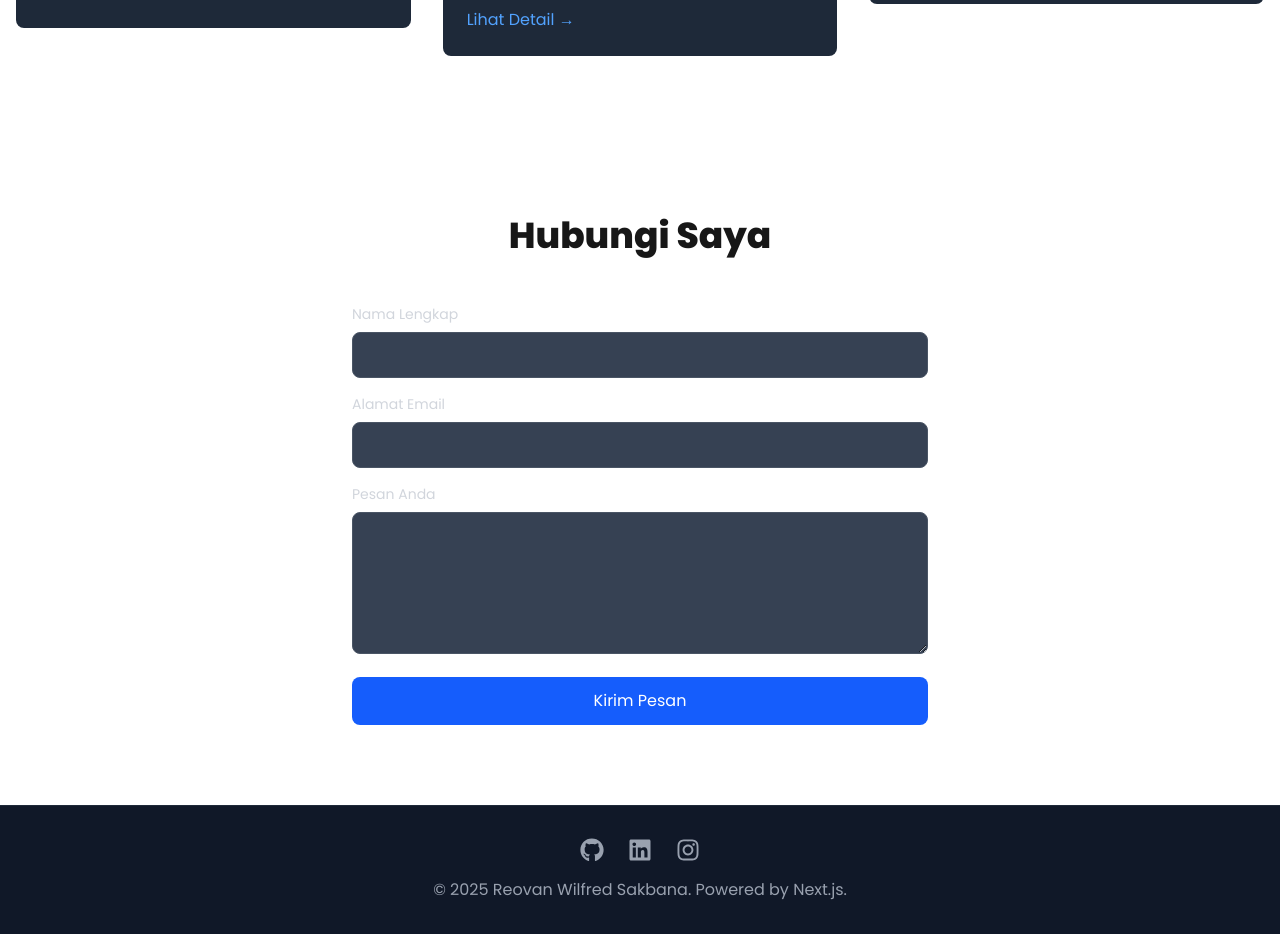
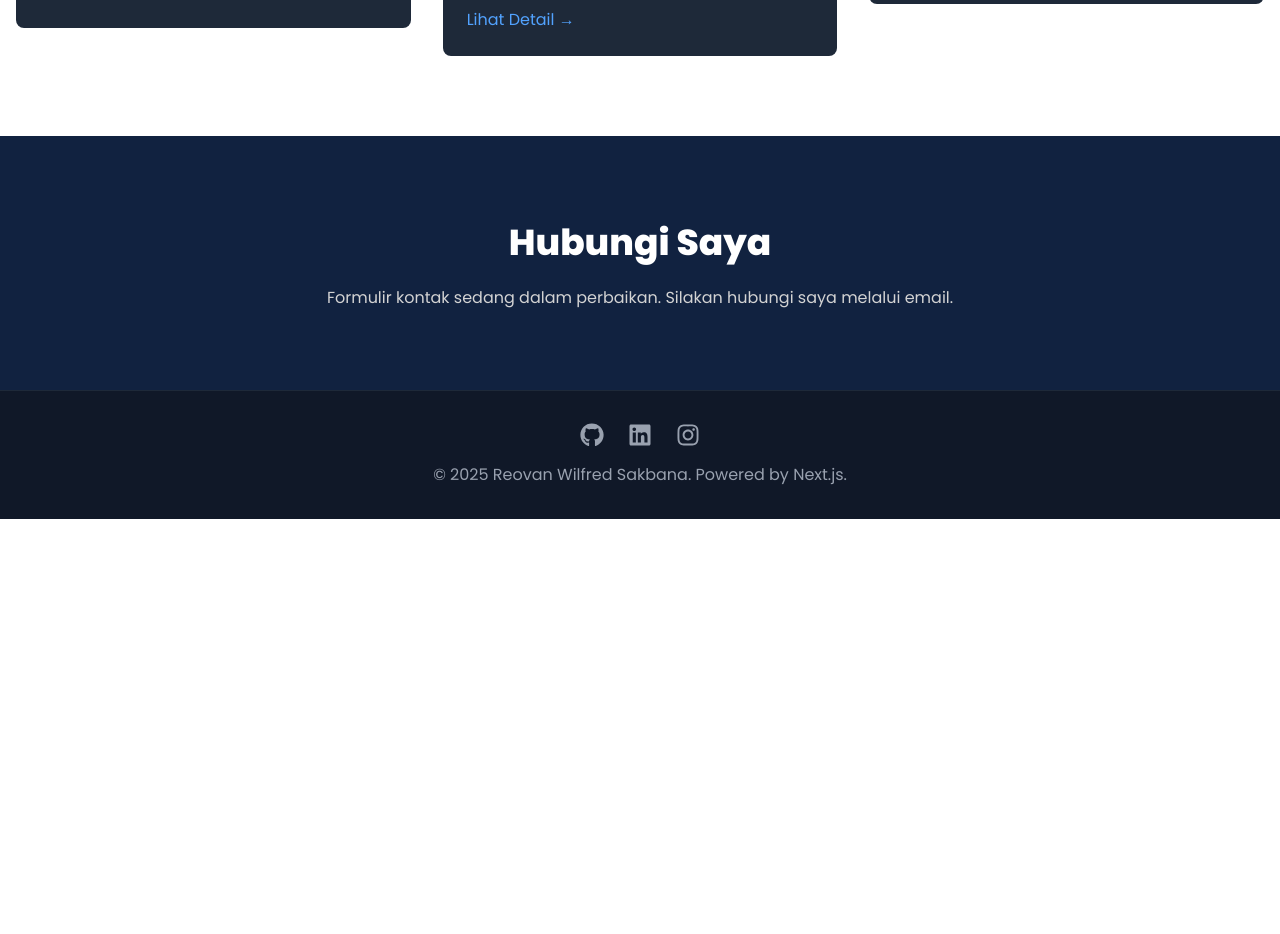
Before and after one commit to CallMeIrvan/Irvan-portofolio, a Next.js app: page / in a window 1280 px wide. Shown: the part 2380-3314 px from the top of the page. After the commit the page ends 2899 px from the top, so only its background shows below. Built offline with nearby package versions, Linux system fonts and the light colour scheme.

Commit message:
Perubahan Di Contact

```diff
--- a/components/Contact.tsx
+++ b/components/Contact.tsx
@@ -4,68 +4,15 @@ import { useState } from 'react';
 import { motion } from 'framer-motion';
 
 const Contact = () => {
-  // State untuk status pengiriman dan loading
-  const [status, setStatus] = useState('');
-  const [isLoading, setIsLoading] = useState(false);
-
-  const handleSubmit = async (e: React.FormEvent<HTMLFormElement>) => {
-    e.preventDefault();
-    setIsLoading(true);
-    setStatus('Mengirim...');
-
-    const formData = new FormData(e.currentTarget);
-    const data = Object.fromEntries(formData.entries());
-
-    try {
-      const response = await fetch('/api/contact', {
-        method: 'POST',
-        headers: { 'Content-Type': 'application/json' },
-        body: JSON.stringify(data),
-      });
-
-      if (response.ok) {
-        setStatus('Pesan Anda berhasil terkirim! Terima kasih.');
-        (e.target as HTMLFormElement).reset(); // Reset form setelah berhasil
-      } else {
-        const result = await response.json();
-        setStatus(result.error || 'Gagal mengirim pesan. Silakan coba lagi.');
-      }
-    } catch (error) {
-      setStatus('Terjadi kesalahan. Periksa koneksi internet Anda.');
-    } finally {
-      setIsLoading(false); // Selalu hentikan loading, baik berhasil maupun gagal
-    }
-  };
-
   return (
-    <motion.section
-      id="contact"
-      className="py-20 px-4"
-      initial={{ opacity: 0 }}
-      whileInView={{ opacity: 1 }}
-      transition={{ duration: 0.8 }}
-      viewport={{ once: true }}
-    >
-        <h2 className="text-4xl font-bold text-center mb-12">Hubungi Saya</h2>
-        <form onSubmit={handleSubmit} className="max-w-xl mx-auto space-y-4">
-            <div>
-                <label htmlFor="name" className="block mb-2 text-sm font-medium text-gray-300">Nama Lengkap</label>
-                <input type="text" name="name" id="name" required className="w-full p-2.5 bg-gray-700 border border-gray-600 rounded-lg focus:ring-blue-500 focus:border-blue-500 transition"/>
-            </div>
-            <div>
-                <label htmlFor="email" className="block mb-2 text-sm font-medium text-gray-300">Alamat Email</label>
-                <input type="email" name="email" id="email" required className="w-full p-2.5 bg-gray-700 border border-gray-600 rounded-lg focus:ring-blue-500 focus:border-blue-500 transition"/>
-            </div>
-            <div>
-                <label htmlFor="message" className="block mb-2 text-sm font-medium text-gray-300">Pesan Anda</label>
-                <textarea name="message" id="message" rows={5} required className="w-full p-2.5 bg-gray-700 border border-gray-600 rounded-lg focus:ring-blue-500 focus:border-blue-500 transition"></textarea>
-            </div>
-            <button type="submit" disabled={isLoading} className="w-full py-3 px-5 text-base font-medium text-center text-white rounded-lg bg-blue-600 hover:bg-blue-700 focus:ring-4 focus:ring-blue-800 disabled:bg-gray-500 disabled:cursor-not-allowed transition">
-                {isLoading ? 'Mengirim...' : 'Kirim Pesan'}
-            </button>
-            {status && <p className="text-center mt-4 text-sm font-medium">{status}</p>}
-        </form>
-    </motion.section>
+    <section id="contact" style={{ padding: '80px 16px', textAlign: 'center', backgroundColor: '#112240' }}>
+      <h2 style={{ fontSize: '36px', fontWeight: 'bold', color: 'white' }}>
+        Hubungi Saya
+      </h2>
+      <p style={{ color: 'lightgray', marginTop: '16px' }}>
+        Formulir kontak sedang dalam perbaikan. Silakan hubungi saya melalui email.
+      </p>
+    </section>
   );
 };
 
```
